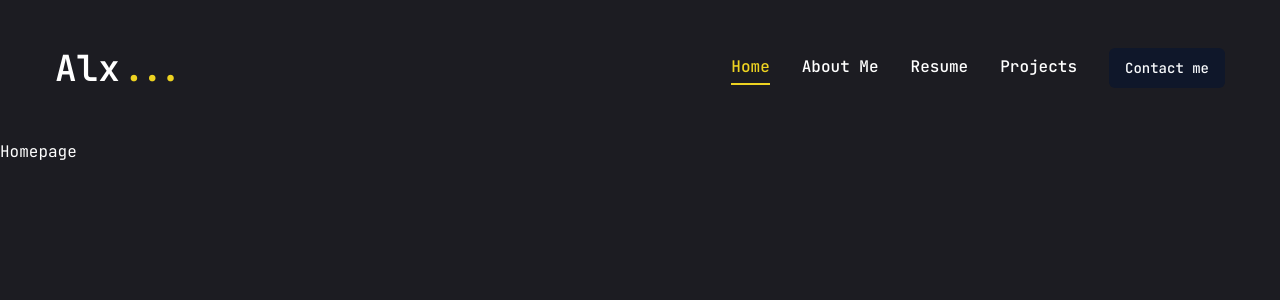
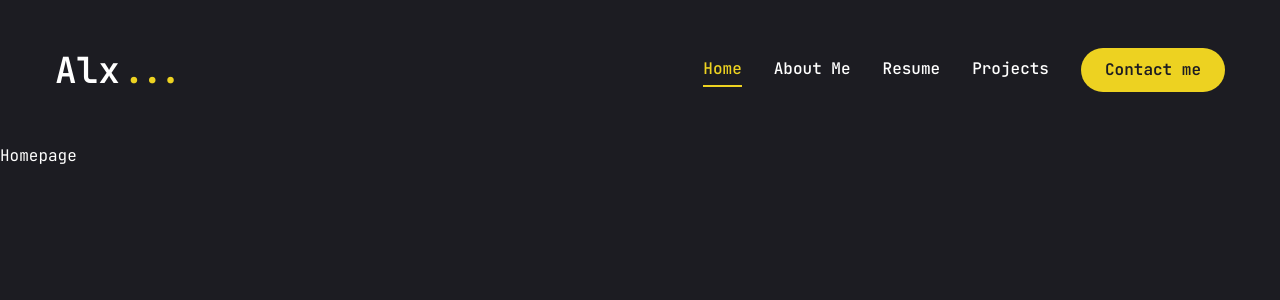
Before and after one commit to AlexMorvi/portafolio, a Next.js app: page / in a window 1280 px wide. Shown: the top 300 px of the page. Built offline with nearby package versions, Linux system fonts and the light colour scheme.

Commit message:
update mobile nav bar
it's complete, add colors and padding

```diff
--- a/components/Header.jsx
+++ b/components/Header.jsx
@@ -10,7 +10,6 @@ const Header = () => {
     <header className = "py-8 xl:py-12 text-white">
       <div className="container mx-auto flex justify-between items-center">
         {/*logo*/}
-
         <Link href="/">
         <h1 className="text-4xl font-semibold">Alx
           <span className="text-accent">...</span></h1>
--- a/components/MobileNav.jsx
+++ b/components/MobileNav.jsx
@@ -4,10 +4,62 @@ import { usePathname } from "next/navigation";
 import Link from "next/link";
 import { CiMenuFries} from "react-icons/ci";
 
+const links = [
+    {
+        name: "home",
+        href: "/",
+    },
+    {
+        name: "about me",
+        href: "/about",
+    },
+    {
+        name: "resume",
+        href: "/resume",
+    },
+    {
+        name: "projects",
+        href: "/projects",
+    },
+    {
+        name: "contact",
+        href: "/contact",
+    },
+];
+
 const MobileNav = () => {
-  return (
-    <nav>MobileNav</nav>
-  )
+    const pathname = usePathname();
+  return <Sheet>
+    <SheetTrigger className="flex justify-center items-center">
+      <CiMenuFries className="text-[32px] text-accent" />
+    </SheetTrigger>
+        <SheetContent className = "felx flex-col">
+            {/*logo*/}
+            <div className="mt-32 mb-40 text-center text-2xl">
+                <Link href="/">
+                    <h1 className="text-4xl font-semibold">
+                        Alx<span className="text-accent">...</span></h1>
+                </Link>
+            </div>
+            {/*nav links*/}
+            <nav className="flex flex-col justify-center items-center gap-8">
+            {links.map((link, index)=>{
+                return (
+                    <Link
+                    href={link.href}
+                    key= {index}
+                    className={`${
+                        link.href === pathname &&
+                        "text-accent border-b-2 border-accent"
+                    } text-xl capitalize hover:text-accent transition-all`}
+                    >
+                        {link.name}
+                    </Link>
+                );
+            })}
+            </nav>
+        </SheetContent>
+    </Sheet>
 }
 
 export default MobileNav
--- a/components/ui/button.jsx
+++ b/components/ui/button.jsx
@@ -5,25 +5,18 @@ import { cva } from "class-variance-authority";
 import { cn } from "@/lib/utils"
 
 const buttonVariants = cva(
-  "inline-flex items-center justify-center whitespace-nowrap rounded-md text-sm font-medium ring-offset-white transition-colors focus-visible:outline-none focus-visible:ring-2 focus-visible:ring-slate-950 focus-visible:ring-offset-2 disabled:pointer-events-none disabled:opacity-50 dark:ring-offset-slate-950 dark:focus-visible:ring-slate-300",
+  "inline-flex items-center justify-center whitespace-nowrap rounded-full text-base font-semibold ring-offset-white transition-colors",
   {
     variants: {
       variant: {
-        default: "bg-slate-900 text-slate-50 hover:bg-slate-900/90 dark:bg-slate-50 dark:text-slate-900 dark:hover:bg-slate-50/90",
-        destructive:
-          "bg-red-500 text-slate-50 hover:bg-red-500/90 dark:bg-red-900 dark:text-slate-50 dark:hover:bg-red-900/90",
-        outline:
-          "border border-slate-200 bg-white hover:bg-slate-100 hover:text-slate-900 dark:border-slate-800 dark:bg-slate-950 dark:hover:bg-slate-800 dark:hover:text-slate-50",
-        secondary:
-          "bg-slate-100 text-slate-900 hover:bg-slate-100/80 dark:bg-slate-800 dark:text-slate-50 dark:hover:bg-slate-800/80",
-        ghost: "hover:bg-slate-100 hover:text-slate-900 dark:hover:bg-slate-800 dark:hover:text-slate-50",
-        link: "text-slate-900 underline-offset-4 hover:underline dark:text-slate-50",
+        default: "bg-accent text-primary hover:bg-accent-hover",
+        primary: "bg-primary text-white",
+        outline: "border border-accent bg-transparent text-accent hover:text-primary",
       },
       size: {
-        default: "h-10 px-4 py-2",
-        sm: "h-9 rounded-md px-3",
-        lg: "h-11 rounded-md px-8",
-        icon: "h-10 w-10",
+        default: "h-[44px] px-6",
+        md: "h-[48px] px-6",
+        lg: "h-[56px] px-8 text-sm uppercase traking-[2px]",
       },
     },
     defaultVariants: {
--- a/components/ui/sheet.jsx
+++ b/components/ui/sheet.jsx
@@ -2,9 +2,9 @@
 import * as React from "react"
 import * as SheetPrimitive from "@radix-ui/react-dialog"
 import { cva } from "class-variance-authority";
-import { X } from "lucide-react"
+import { cn } from "@/lib/utils"
 
-import { cn } from "@/lib/utils"
+import { IoMdClose } from "react-icons/io";
 
 const Sheet = SheetPrimitive.Root
 
@@ -26,7 +26,7 @@ const SheetOverlay = React.forwardRef(({ className, ...props }, ref) => (
 SheetOverlay.displayName = SheetPrimitive.Overlay.displayName
 
 const sheetVariants = cva(
-  "fixed z-50 gap-4 bg-white p-6 shadow-lg transition ease-in-out data-[state=open]:animate-in data-[state=closed]:animate-out data-[state=closed]:duration-300 data-[state=open]:duration-500 dark:bg-slate-950",
+  "fixed z-50 gap-4 bg-primary p-6 shadow-lg transition ease-in-out data-[state=open]:animate-in data-[state=closed]:animate-out data-[state=closed]:duration-300 data-[state=open]:duration-500 dark:bg-slate-950",
   {
     variants: {
       side: {
@@ -35,7 +35,7 @@ const sheetVariants = cva(
           "inset-x-0 bottom-0 border-t data-[state=closed]:slide-out-to-bottom data-[state=open]:slide-in-from-bottom",
         left: "inset-y-0 left-0 h-full w-3/4 border-r data-[state=closed]:slide-out-to-left data-[state=open]:slide-in-from-left sm:max-w-sm",
         right:
-          "inset-y-0 right-0 h-full w-3/4  border-l data-[state=closed]:slide-out-to-right data-[state=open]:slide-in-from-right sm:max-w-sm",
+          "inset-y-0 right-0 h-full w-3/4 data-[state=closed]:slide-out-to-right data-[state=open]:slide-in-from-right sm:max-w-sm",
       },
     },
     defaultVariants: {
@@ -50,8 +50,8 @@ const SheetContent = React.forwardRef(({ side = "right", className, children, ..
     <SheetPrimitive.Content ref={ref} className={cn(sheetVariants({ side }), className)} {...props}>
       {children}
       <SheetPrimitive.Close
-        className="absolute right-4 top-4 rounded-sm opacity-70 ring-offset-white transition-opacity hover:opacity-100 focus:outline-none focus:ring-2 focus:ring-slate-950 focus:ring-offset-2 disabled:pointer-events-none data-[state=open]:bg-slate-100 dark:ring-offset-slate-950 dark:focus:ring-slate-300 dark:data-[state=open]:bg-slate-800">
-        <X className="h-4 w-4" />
+        className="absolute right-8 top-8 transition-opacity outline-none ">
+        <IoMdClose className="text-3xl text-accent" />
         <span className="sr-only">Close</span>
       </SheetPrimitive.Close>
     </SheetPrimitive.Content>
--- a/tailwind.config.js
+++ b/tailwind.config.js
@@ -27,7 +27,7 @@ module.exports = {
         primary: '#1c1c22',
         accent: {
           DEFAULT: '#edd221', //#00FF99
-          hover: '#00e187'
+          hover: '#894dc9' //#00e187
         }
       },
       keyframes: {
```
